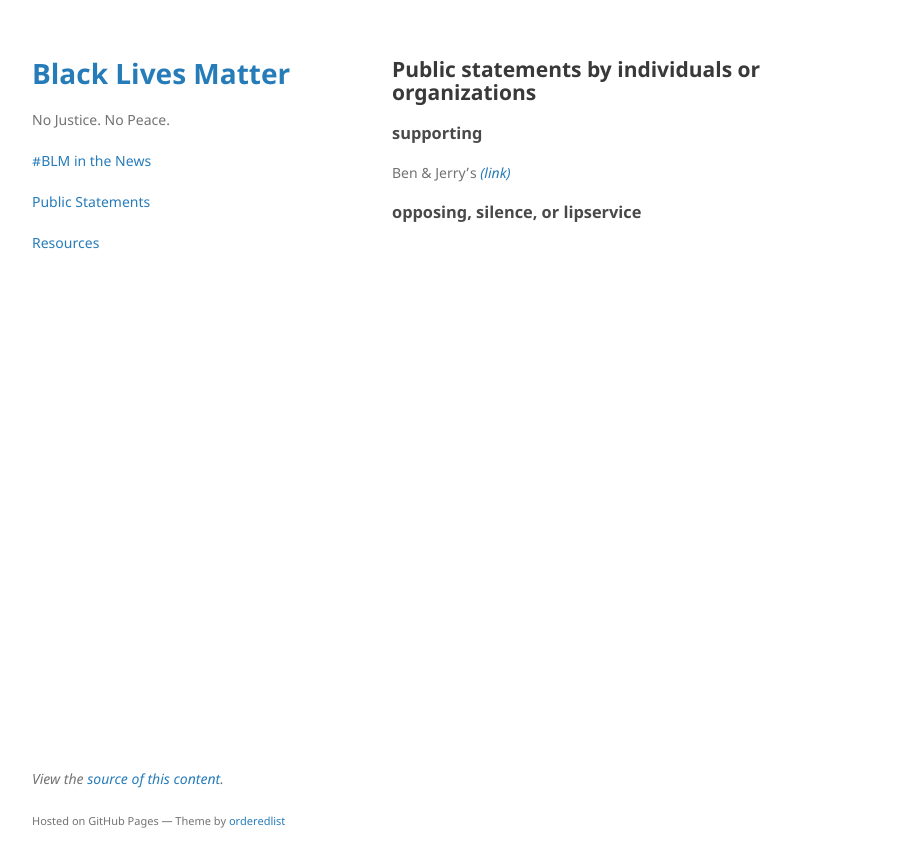
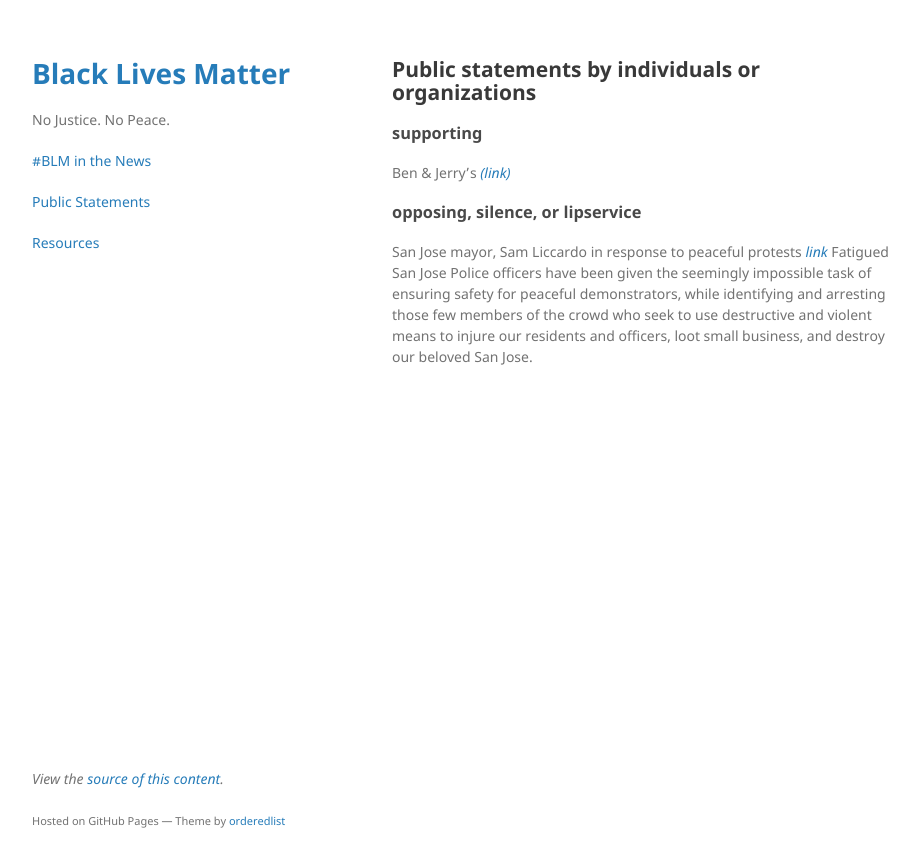
Before and after one commit to nojusticenopeace/nojusticenopeace.github.io, a Jekyll site: the page built from statements.md, in a window 1280 px wide. Shown: the top 867 px of the page, without its empty margins (178-1097 px from the left). Built offline with Jekyll 4.4.1, drawn with Linux system fonts in a browser that asks for light colours.

Commit message:
Update statements.md

```diff
--- a/statements.md
+++ b/statements.md
@@ -9,3 +9,6 @@ layout: default
 Ben & Jerry's _[(link)](https://www.benjerry.com/about-us/media-center/dismantle-white-supremacy)_
 
 ### opposing, silence, or lipservice
+
+San Jose mayor, Sam Liccardo in response to peaceful protests _[link](https://medium.com/@SamLiccardo/i-cant-breathe-17684b68309f)_
+Fatigued San Jose Police officers have been given the seemingly impossible task of ensuring safety for peaceful demonstrators, while identifying and arresting those few members of the crowd who seek to use destructive and violent means to injure our residents and officers, loot small business, and destroy our beloved San Jose.
```
